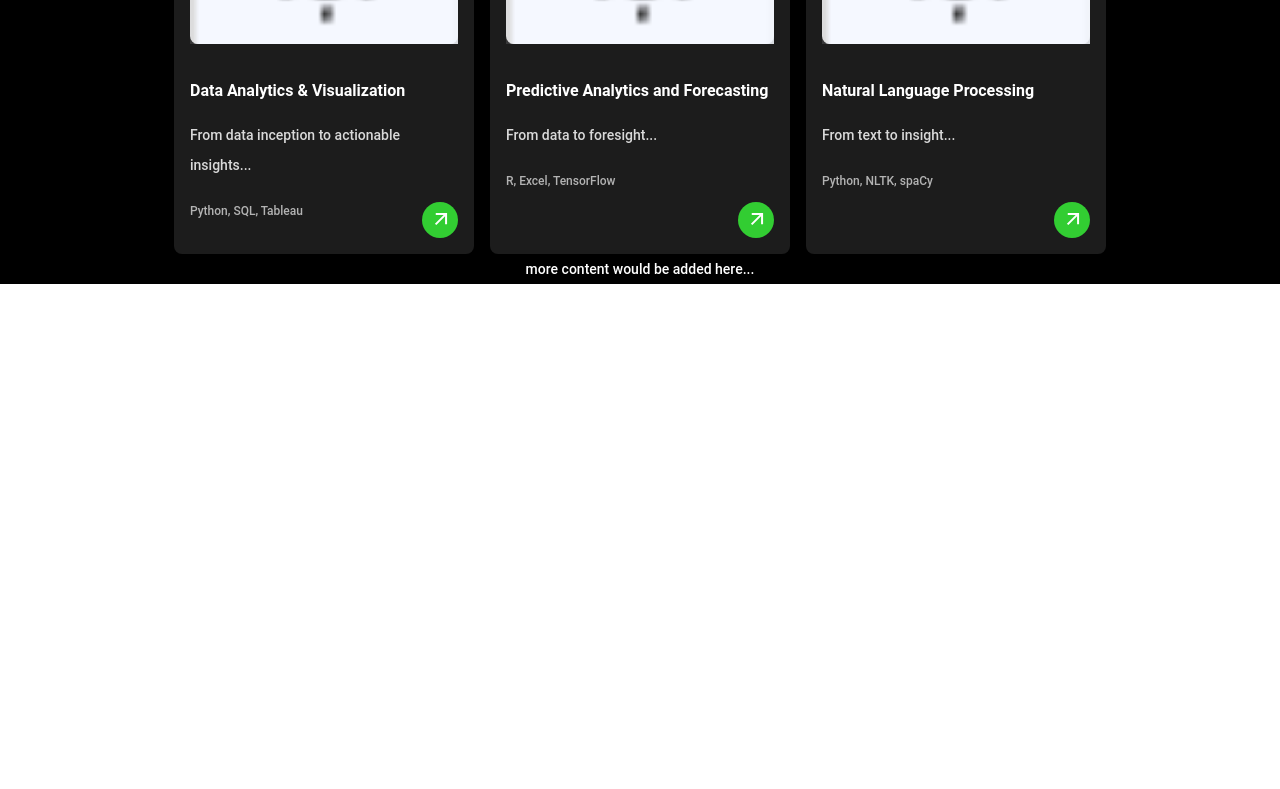
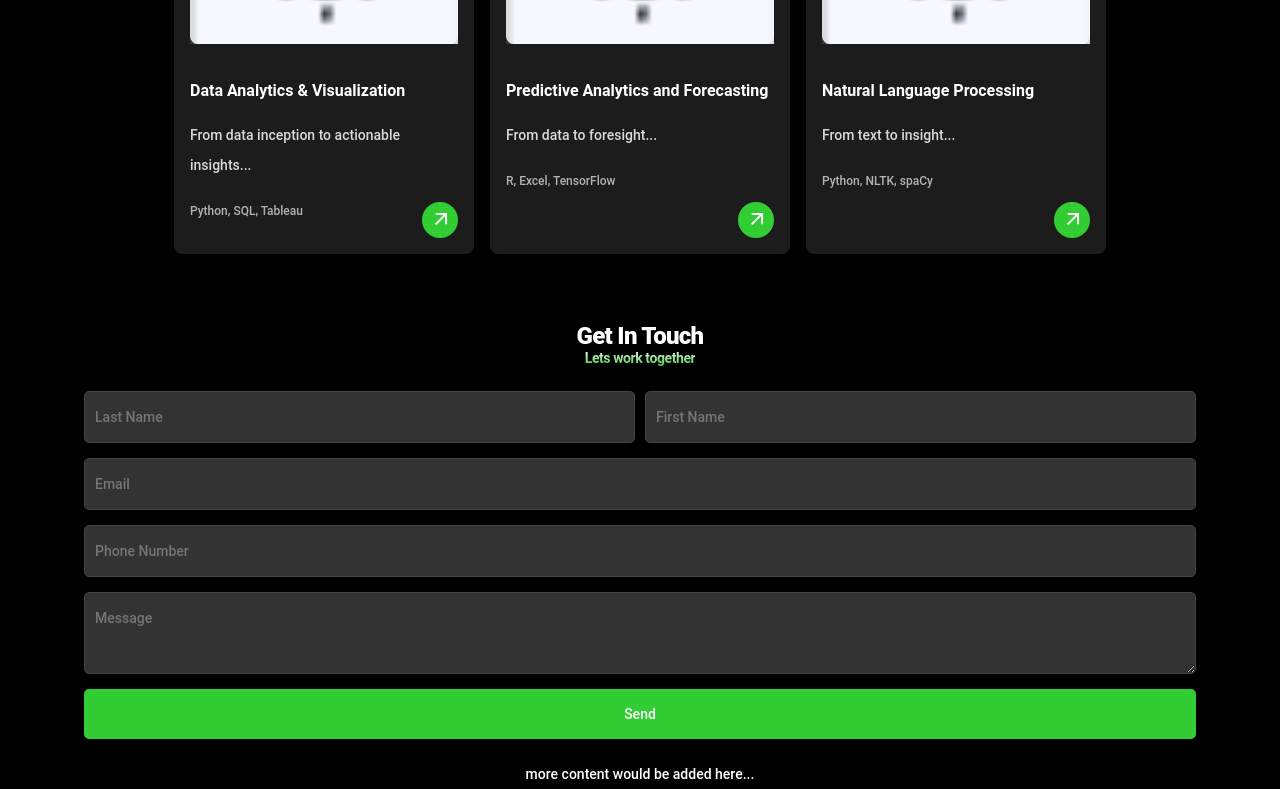
Before and after one commit to Othmane-aoubid/othmane_aoubid_portfolio, a Vue app: page / in a window 1280 px wide. Shown: the part 2002-2791 px from the top of the page. Before the commit the page ends 2286 px from the top, so only its background shows below. Built offline with nearby package versions, Linux system fonts and the light colour scheme.

Commit message:
added get in touch form to the website

```diff
--- a/src/App.vue
+++ b/src/App.vue
@@ -4,6 +4,7 @@
     <HeroVueVue />
     <WhatIdDoVue />
     <MyProjects />
+    <GetInTouchVue />
     <div style="text-align: center;">
       more content would be added here...
     </div>
@@ -15,13 +16,15 @@ import HeaderVue from './components/HeaderVue.vue';
 import HeroVueVue from './components/HeroVue.vue';
 import WhatIdDoVue from './components/WhatIdDo.vue';
 import MyProjects from './components/MyProjects.vue';
+import GetInTouchVue from './components/GetInTouch.vue';
 export default {
   name: "App",
   components: {
     HeaderVue,
     HeroVueVue,
     WhatIdDoVue,
-    MyProjects
+    MyProjects,
+    GetInTouchVue
   },
 };
 </script>
--- /dev/null
+++ b/src/components/GetInTouch.vue
@@ -0,0 +1,153 @@
+<template>
+  <div class="get--in-touch--form--container">
+    <h3>Get In Touch <span class="glowing--effect">Lets work together</span></h3>
+    <form @submit.prevent="validateForm">
+      <div class="input-group">
+        <input type="text" v-model="form.lastName" placeholder="Last Name" />
+        <input type="text" v-model="form.firstName" placeholder="First Name" />
+      </div>
+      <div class="input-group">
+        <input type="email" v-model="form.email" placeholder="Email" />
+      </div>
+      <div class="input-group">
+        <input
+          type="tel"
+          v-model="form.phoneNumber"
+          placeholder="Phone Number"
+        />
+      </div>
+      <div class="input-group">
+        <textarea v-model="form.message" placeholder="Message"></textarea>
+      </div>
+      <button type="submit">Send</button>
+    </form>
+    <p v-if="errorMessage">{{ errorMessage }}</p>
+  </div>
+</template>
+
+<script>
+export default {
+  data() {
+    return {
+      form: {
+        lastName: "",
+        firstName: "",
+        email: "",
+        phoneNumber: "",
+        message: "",
+      },
+      errorMessage: "",
+    };
+  },
+  methods: {
+    validateForm() {
+      if (
+        !this.form.lastName ||
+        !this.form.firstName ||
+        !this.form.email ||
+        !this.form.phoneNumber ||
+        !this.form.message
+      ) {
+        this.errorMessage = "Please fill out all fields.";
+        return;
+      }
+
+      if (!this.validateEmail(this.form.email)) {
+        this.errorMessage = "Please enter a valid email address.";
+        return;
+      }
+
+      this.errorMessage = "";
+      // Process form submission
+      console.log("Form submitted", this.form);
+    },
+    validateEmail(email) {
+      const re = /^[a-zA-Z0-9._-]+@[a-zA-Z0-9.-]+\.[a-zA-Z]{2,6}$/;
+      return re.test(email);
+    },
+  },
+};
+</script>
+
+<style scoped>
+.get--in-touch--form--container {
+  width: 90%;
+  margin: 0 auto;
+  padding: 20px;
+  border-radius: 8px;
+  color: white;
+}
+
+.get--in-touch--form--container h3 {
+    display: flex;
+  flex-direction: column;
+  justify-content: center;
+  align-items: center;
+  margin-top: 3rem;
+  font-family: Roboto;
+  font-size: 24px;
+  font-weight: 800;
+  line-height: 28.13px;
+  letter-spacing: -0.03em;
+  text-align: left;
+
+}
+
+.glowing--effect {
+  background: -webkit-linear-gradient(90deg, #32cd32 0%, #f5f5f5 100%);
+  -webkit-background-clip: text;
+  -webkit-text-fill-color: transparent;
+  font-family: Roboto;
+  font-size: 14px;
+  font-weight: 600;
+  line-height: 16.41px;
+  letter-spacing: -0.03em;
+}
+
+.form {
+  display: flex;
+  flex-direction: column;
+  background-color: #222;
+}
+
+.input-group {
+  display: flex;
+  justify-content: space-between;
+  margin-bottom: 15px;
+}
+
+.input-group input,
+.input-group textarea {
+  width: 100%;
+  padding: 10px;
+  margin-right: 10px;
+  background-color: #333;
+  border: 1px solid #444;
+  color: white;
+  border-radius: 5px;
+}
+
+.input-group input:last-child,
+.input-group textarea:last-child {
+  margin-right: 0;
+}
+
+button {
+  width: 100%;
+  padding: 10px;
+  background-color: #32CD32; /* Green color for button */
+  border: none;
+  color: white;
+  border-radius: 5px;
+  cursor: pointer;
+}
+
+button:hover {
+  background-color: #00cc00;
+}
+
+.errorMessage {
+  color: red;
+  text-align: center;
+}
+</style>
```
